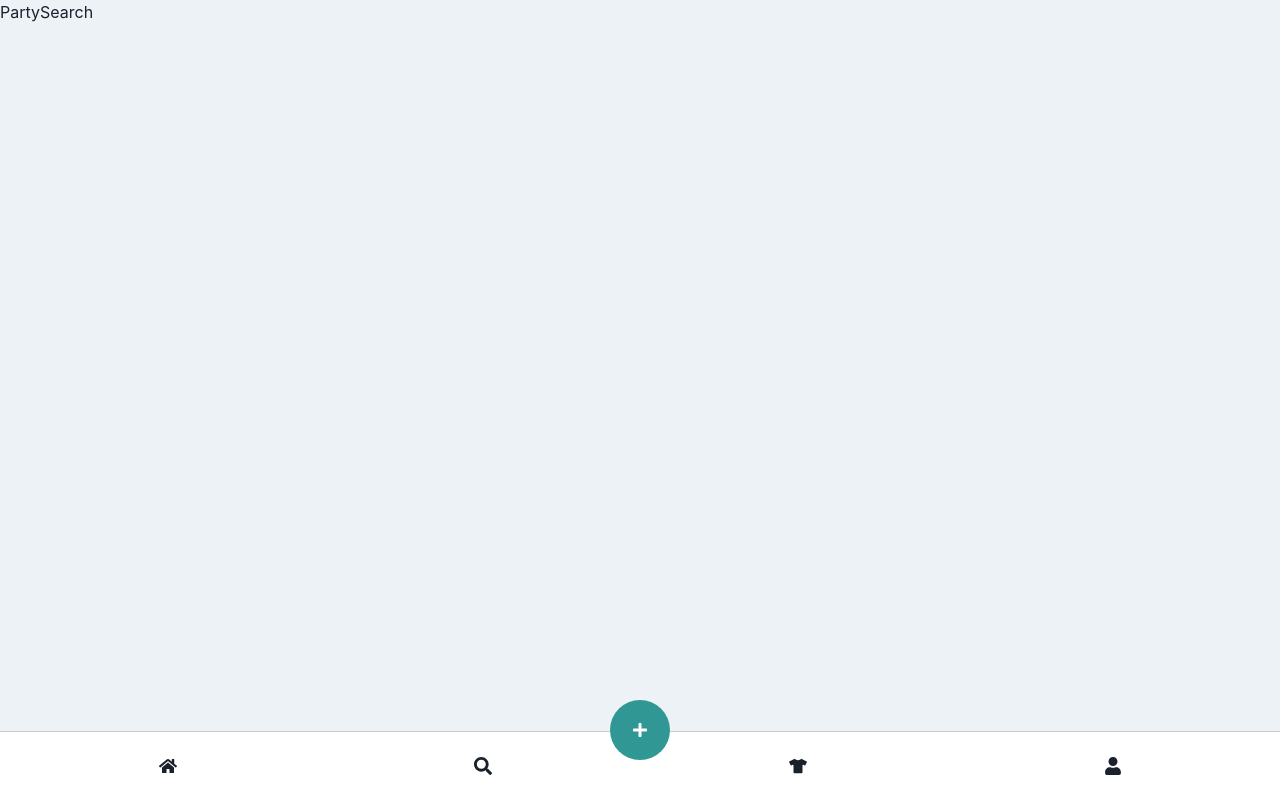
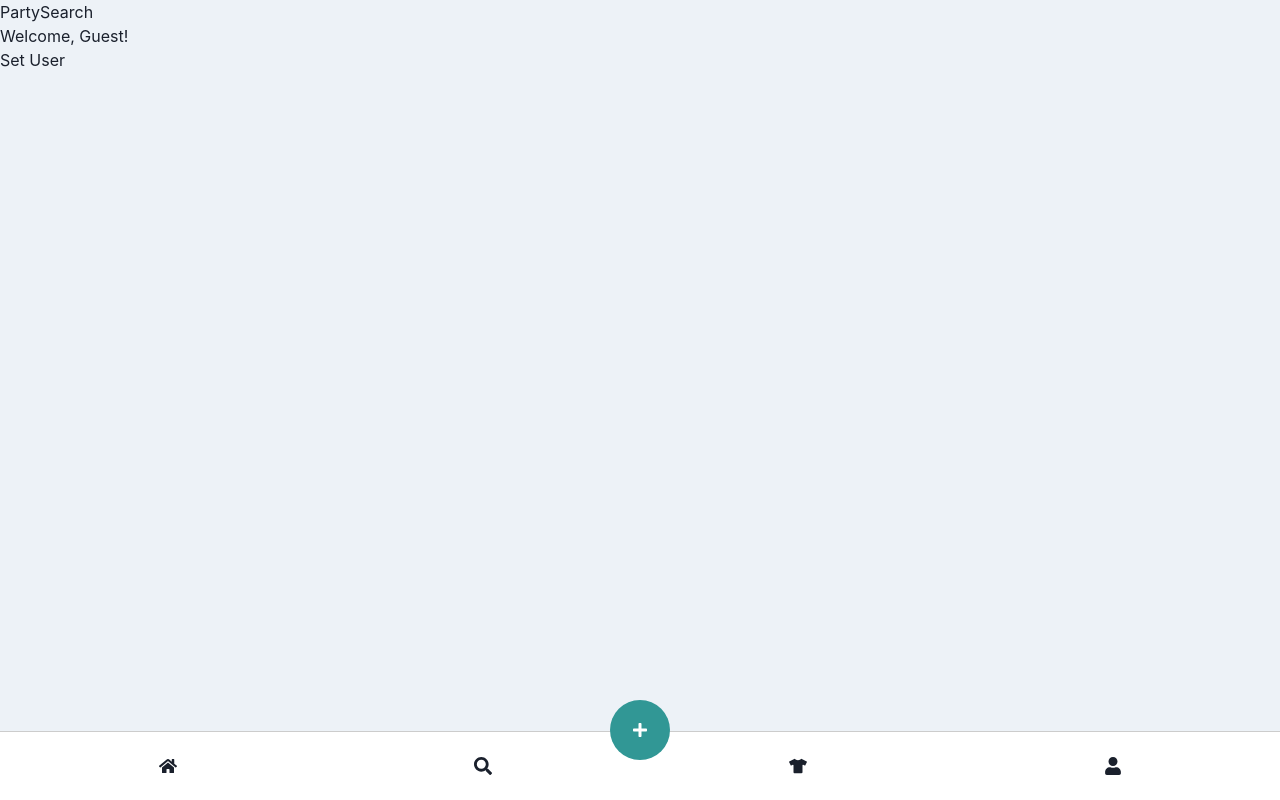
Before and after one commit to aGain4kaist/aGainApp, a React (Vite) app: page /party in a window 1280 px wide. Built offline with nearby package versions, Linux system fonts and the light colour scheme.

Commit message:
feat: PartySearch에 간단한 userContext 구현함(test)

```diff
--- a/src/pages/PartySearch.jsx
+++ b/src/pages/PartySearch.jsx
@@ -1,9 +1,19 @@
 import React from 'react';
+import { useUser } from '../utils/UserContext';
 
 function PartySearch() {
+  const { user, setUser } = useUser();
   return (
     <>
-      <div>PartySearch</div>
+      <div>
+        PartySearch
+        <div>
+          <h1>Welcome, {user ? user.name : 'Guest'}!</h1>
+          <button onClick={() => setUser({ name: 'John Doe' })}>
+            Set User
+          </button>
+        </div>
+      </div>
     </>
   );
 }
--- a/src/utils/UserContext.jsx
+++ b/src/utils/UserContext.jsx
@@ -5,7 +5,7 @@
 
 // 2. Context Provider 작성
 export function UserProvider({ children }) {
-  const [user, setUser] = useState(null);  // 유저 정보 상태
+  const [user, setUser] = useState(null); // 유저 정보 상태
 
   return (
     <UserContext.Provider value={{ user, setUser }}>
```
